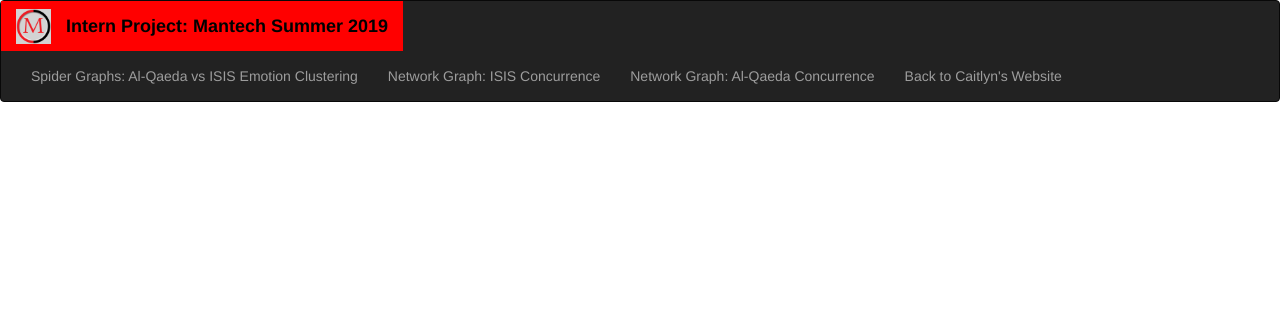
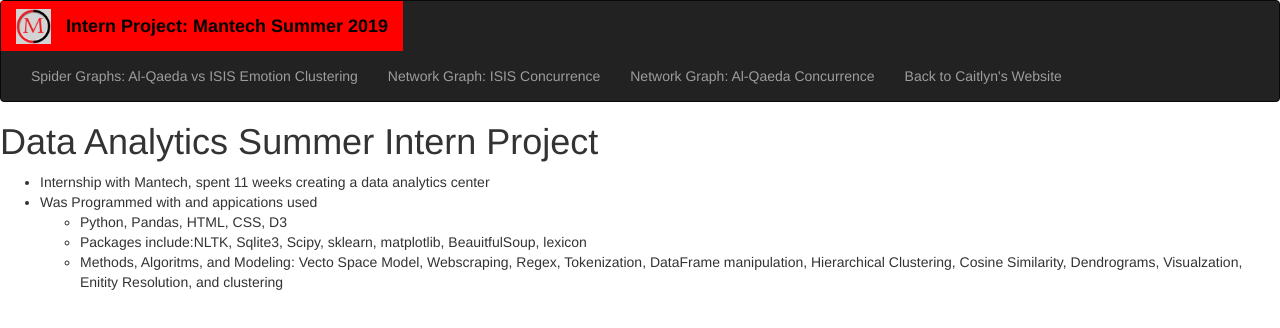
Before and after one commit to MentalTrain/MentalTrain.github.io, a plain HTML site: page index.html in a window 1280 px wide. Drawn offline with nearby package versions, Linux system fonts and the light colour scheme.

Commit message:
hooked up my website and added content

```diff
--- a/index.html
+++ b/index.html
@@ -56,10 +56,25 @@
       <li><a href="spider.html">Spider Graphs: Al-Qaeda vs ISIS Emotion Clustering</a></li>
       <li><a href="isnetwork.html">Network Graph: ISIS Concurrence</a></li>
       <li><a href="aqnetwork.html">Network Graph: Al-Qaeda Concurrence</a></li>
-      <li><a href="../index.html">Back to Caitlyn's Website</a></li>
+      <li><a url="https://caitlyncarver.github.io/">Back to Caitlyn's Website</a></li>
     </ul>
    <title>Network Graph: AI-Qaeda Concurrence</title>
   </div>
 </nav>
 
+<div>
+  <h1>Data Analytics Summer Intern Project</h1>
+  <ul>
+    <li> Internship with Mantech, spent 11 weeks creating a data analytics center</li>
+    <li> Was Programmed with and appications used </li>
+    <ul>
+      <li>Python, Pandas, HTML, CSS, D3</li>
+      <li>Packages include:NLTK, Sqlite3, Scipy, sklearn, matplotlib, BeauitfulSoup, lexicon</li>
+      <li>Methods, Algoritms, and Modeling: Vecto Space Model, Webscraping, Regex,
+        Tokenization, DataFrame manipulation, Hierarchical Clustering, Cosine Similarity,
+        Dendrograms, Visualzation, Enitity Resolution, and clustering
+      </li>
+    </ul>
+  </ul>
+</div>
 </body>
```
